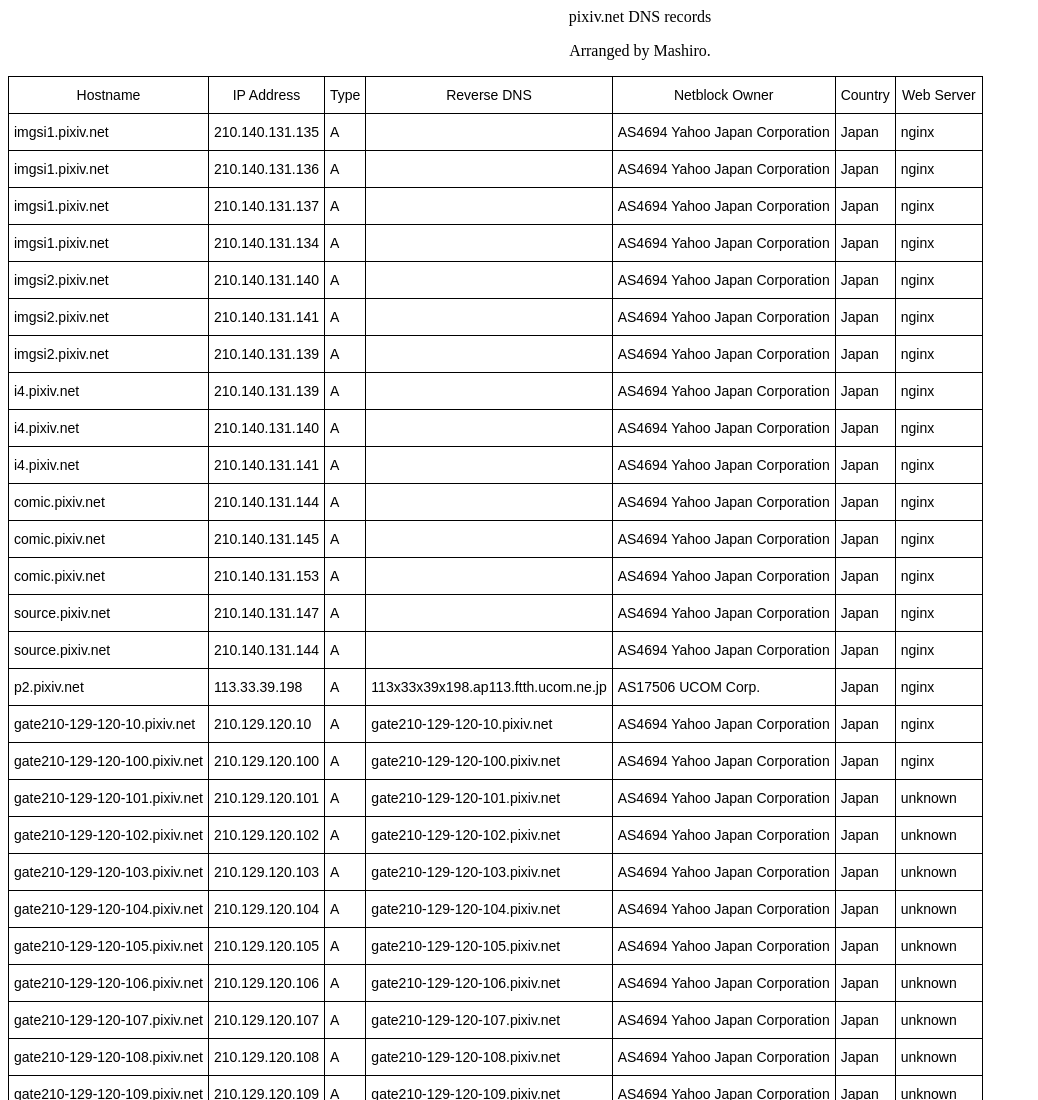
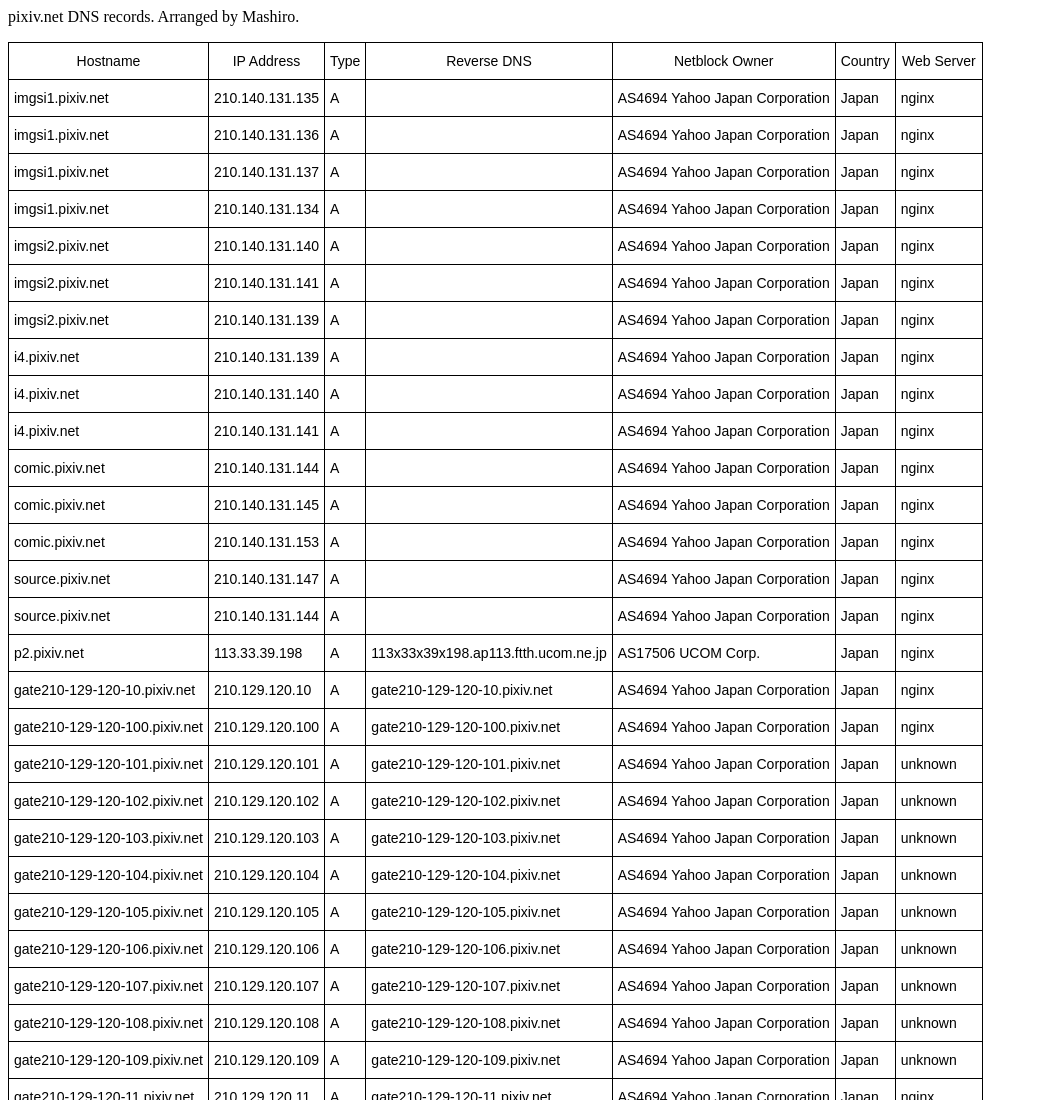
Before and after one commit to moezx/moezx.github.io, a plain HTML site: page blog/files/pixiv/index.html in a window 1280 px wide. Shown: the top 1100 px of the page, without its empty margins (0-1038 px from the left). Drawn offline with Linux system fonts and the light colour scheme.

Commit message:
Update index.html

```diff
--- a/blog/files/pixiv/index.html
+++ b/blog/files/pixiv/index.html
@@ -2,7 +2,7 @@
 
 <body>
 
-  <center><p>pixiv.net DNS records</p><p>Arranged by Mashiro.</p></center>
+<p>pixiv.net DNS records. Arranged by Mashiro.</p>
 
 <style type="text/css">
 .tg  {border-collapse:collapse;border-spacing:0;}
```
